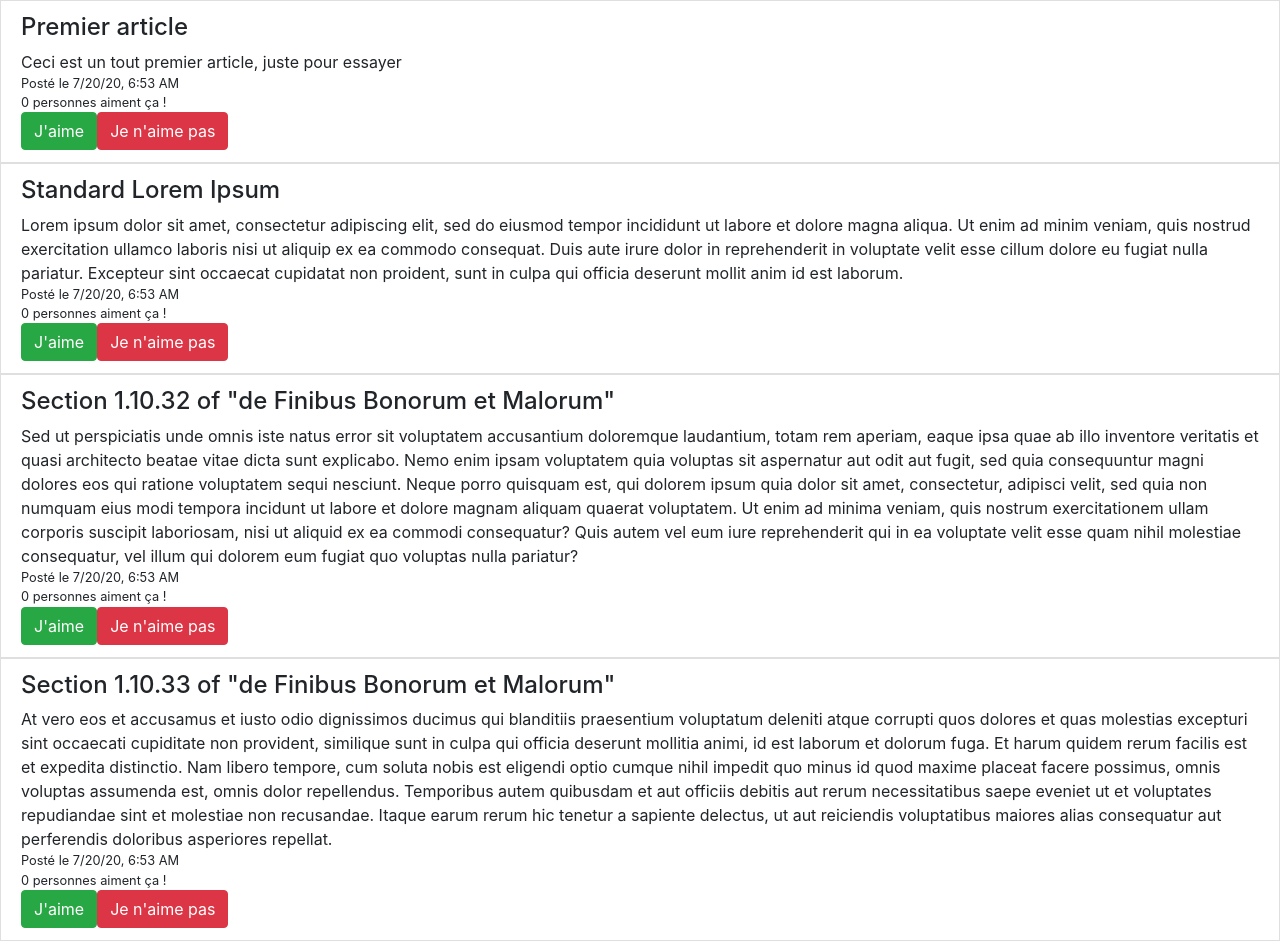
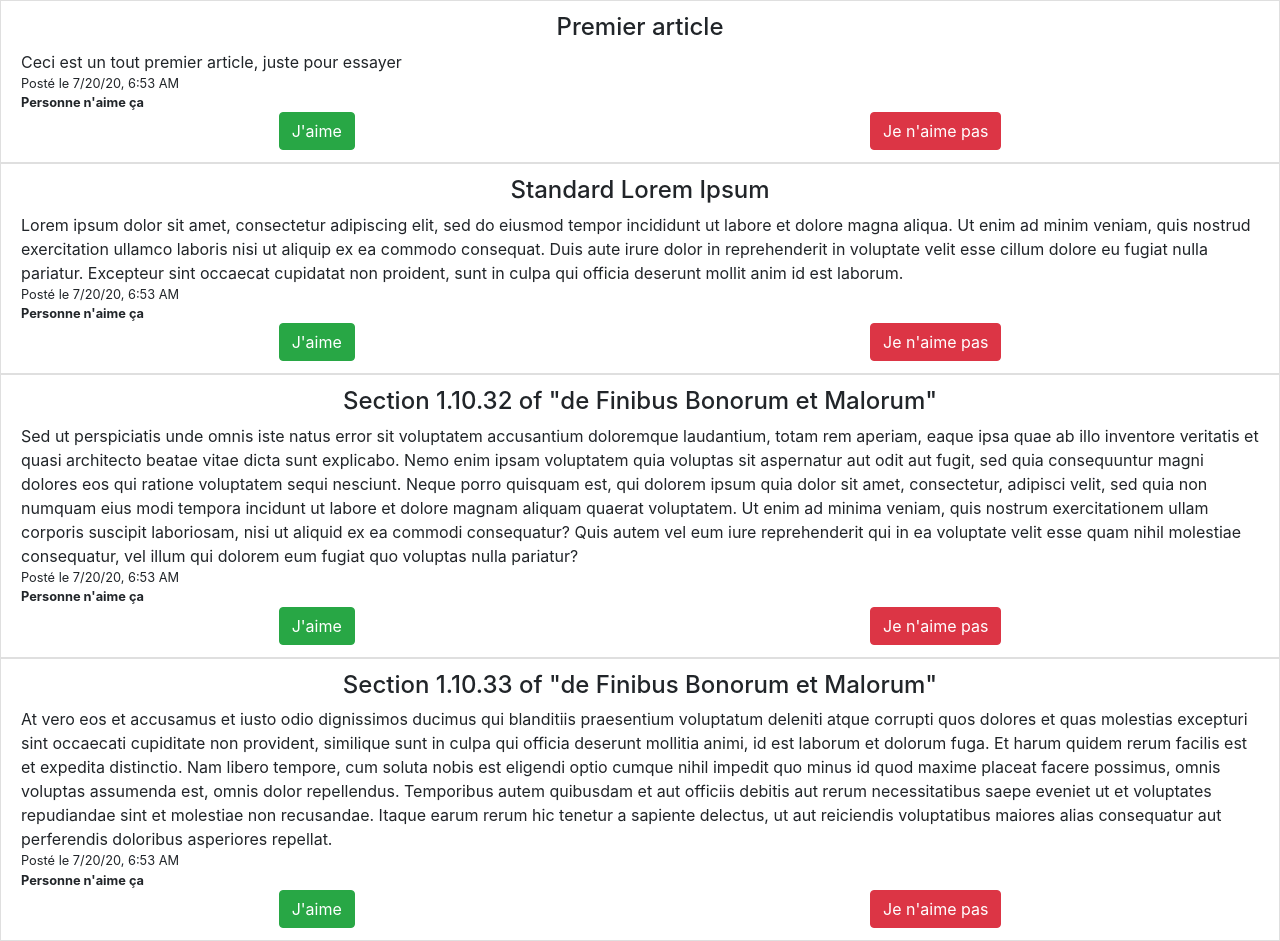
Before and after one commit to Maxx-N/angular-blog, an Angular app: page / in a window 1280 px wide. Built offline with nearby package versions, Linux system fonts and the light colour scheme.

Commit message:
style changing when more or less than 0 likes

```diff
--- a/src/app/post-list-item/post-list-item.component.html
+++ b/src/app/post-list-item/post-list-item.component.html
@@ -1,10 +1,20 @@
-<li class="list-group-item">
-  <div class="h4">{{ postTitle }}</div>
+<li
+  [ngClass]="{
+    'list-group-item': true,
+    'list-group-item-success': postLoveIts > 0,
+    'list-group-item-danger': postLoveIts < 0
+  }"
+>
+  <div class="h4 text-center">{{ postTitle }}</div>
   <div>{{ postContent }}</div>
-  <div class="small">Posté le {{ postCreatedAt | date: 'short' }}</div>
-  <div class="small">{{ postLoveIts }} personnes aiment ça !</div>
-  <button class="btn btn-success" (click)="onClickAddALike()">J'aime</button>
-  <button class="btn btn-danger" (click)="onClickRemoveALike()">
-    Je n'aime pas
-  </button>
+  <div class="small">Posté le {{ postCreatedAt | date: "short" }}</div>
+  <div *ngIf="postLoveIts>0" class="small font-weight-bold">{{ postLoveIts }} personne(s) aime(nt) ça</div>
+  <div *ngIf="postLoveIts<0" class="small font-weight-bold">{{ - postLoveIts }} personne(s) n'aime(nt) pas ça</div>
+  <div *ngIf="postLoveIts===0" class="small font-weight-bold">Personne n'aime ça</div>
+  <div class="d-flex justify-content-around">
+    <button class="btn btn-success" (click)="onClickAddALike()">J'aime</button>
+    <button class="btn btn-danger" (click)="onClickRemoveALike()">
+      Je n'aime pas
+    </button>
+  </div>
 </li>
```
